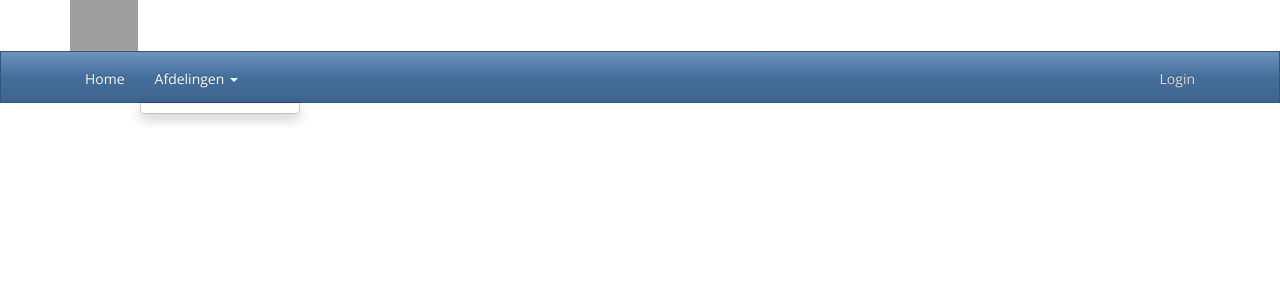
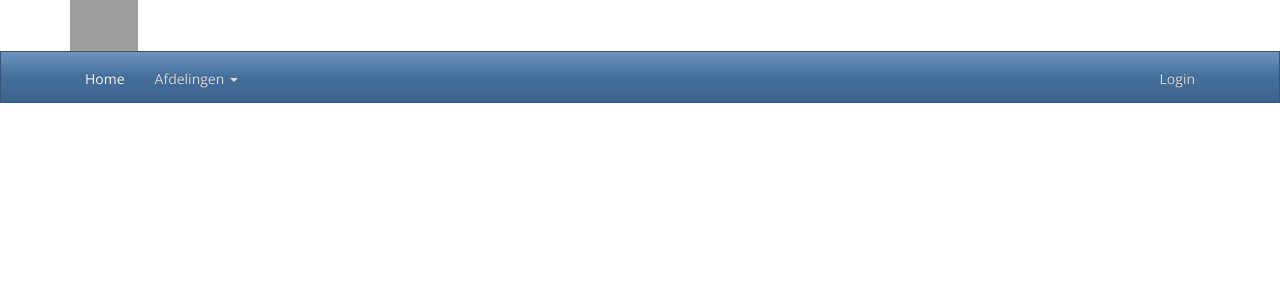
Before and after one commit to Giolegrand/Medewerkers-Management-Software, a Symfony app: template templates/base.html.twig in a window 1280 px wide. Shown: the top 300 px of the page. Run offline with Twig, Linux system fonts and the light colour scheme; the template is opened without the code that fills it, so the values that code supplies are empty; some libraries are stand-ins or nearby versions; grey boxes are pictures that could not be loaded.

Commit message:
fix drop down extended

```diff
--- a/templates/base.html.twig
+++ b/templates/base.html.twig
@@ -28,7 +28,7 @@
                 <div class="collapse navbar-collapse" id="navcol-1">
                     <ul class="nav navbar-nav">
                         <li class="active" role="presentation"><a href="#">Home </a></li>
-                        <li class="dropdown open"><a class="dropdown-toggle" data-toggle="dropdown" aria-expanded="false" href="#">Afdelingen <span class="caret"></span></a>
+                        <li class="dropdown"><a class="dropdown-toggle" data-toggle="dropdown" aria-expanded="false" href="#">Afdelingen <span class="caret"></span></a>
                             <ul class="dropdown-menu" role="menu">
                                 {% for a in afdelingen %}
                                     <li role="presentation"><a href="//{a.frontName}.{{host}}">{{ a.frontName }}</a></li>
```
